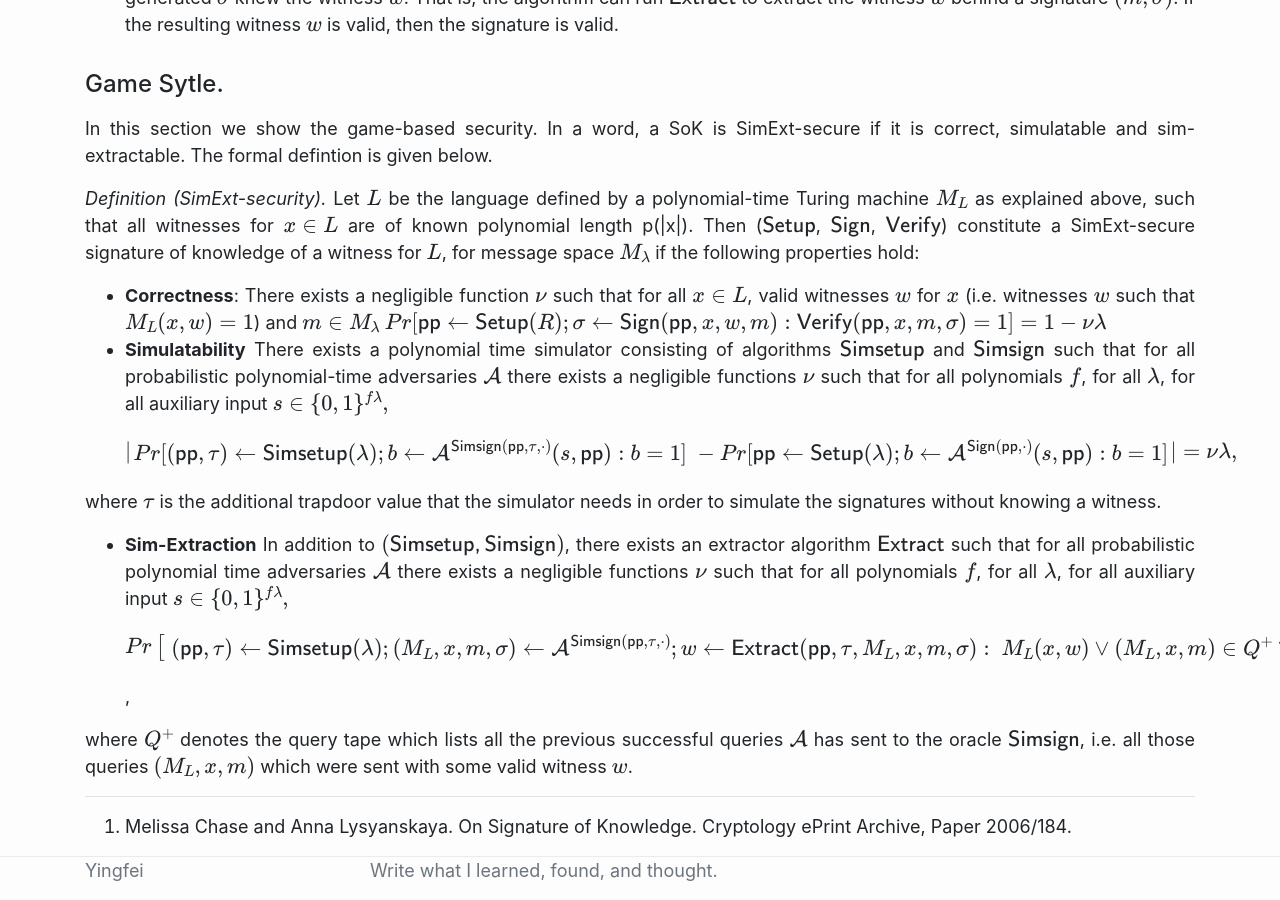
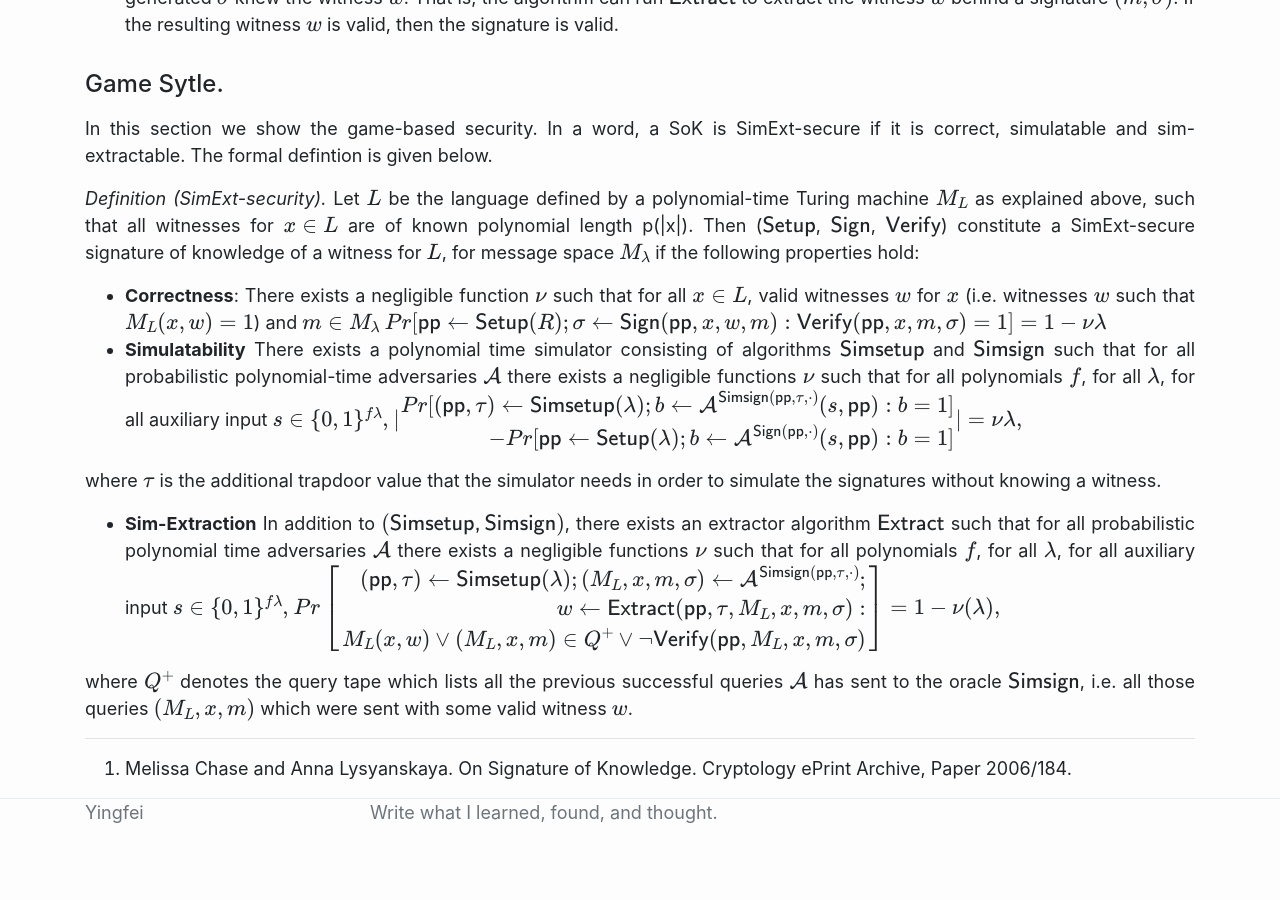
Before and after one commit to YanYingfei/yanyingfei.github.io, a Jekyll site: the page built from _posts/2023-11-07-Signature-of-Knowledge.md, in a window 1280 px wide and 900 px high, scrolled down 1834 px. Built offline with Jekyll 4.4.1, drawn with Linux system fonts in a browser that asks for light colours; formulas are drawn with MathJax 3; after the commit the page ends 2676 px from its top, so only the background shows below that.

Commit message:
Update 2023-11-07-Signature-of-Knowledge.md

```diff
--- a/_posts/2023-11-07-Signature-of-Knowledge.md
+++ b/_posts/2023-11-07-Signature-of-Knowledge.md
@@ -60,13 +60,13 @@ for $L$, for message space $\{ M_\lambda \}$ if the following properties hold:
 - **Correctness**: There exists a negligible function $\nu$ such that for all $x \in L$, valid witnesses $w$ for $x$ (i.e. witnesses $w$ such that $M_L(x,w) =1$) and $m \in M_\lambda$
 $\begin{equation} Pr[\mathsf{pp} \gets \mathsf{Setup}(R); \sigma \gets \mathsf{Sign}(\mathsf{pp},x, w, m):  \mathsf{Verify}(\mathsf{pp}, x, m, \sigma) = 1] = 1 - \nu{\lambda} \end{equation}$
 - **Simulatability** There exists a polynomial time simulator consisting of algorithms $\mathsf{Simsetup}$ and $\mathsf{Simsign}$ such that for all probabilistic polynomial-time adversaries $\mathcal{A}$ there exists a negligible functions $\nu$ such that for all polynomials $f$, for all $\lambda$, for all auxiliary input $$s \in \{0,1\}^{f{\lambda}},$$
-\begin{equation} | \begin{aligned} Pr[(\mathsf{pp},\tau) \gets \mathsf{Simsetup}(\lambda); b\gets \mathcal{A}^{\mathsf{Simsign}(\mathsf{pp}, \tau,\cdot)}(s,\mathsf{pp}): b=1] \\ - Pr[\mathsf{pp} \gets \mathsf{Setup}(\lambda); b\gets \mathcal{A}^{\mathsf{Sign}(\mathsf{pp}, \cdot)}(s,\mathsf{pp}): b=1]\end{aligned} |= \nu{\lambda}, \end{equation}
+$$\begin{equation} | \begin{aligned} Pr[(\mathsf{pp},\tau) \gets \mathsf{Simsetup}(\lambda); b\gets \mathcal{A}^{\mathsf{Simsign}(\mathsf{pp}, \tau,\cdot)}(s,\mathsf{pp}): b=1] \\ - Pr[\mathsf{pp} \gets \mathsf{Setup}(\lambda); b\gets \mathcal{A}^{\mathsf{Sign}(\mathsf{pp}, \cdot)}(s,\mathsf{pp}): b=1]\end{aligned} |= \nu{\lambda}, \end{equation}$$
 
 where $\tau$ is the additional trapdoor value that the simulator needs in order to simulate the signatures without knowing a witness.
 - **Sim-Extraction** In addition to $(\mathsf{Simsetup, Simsign})$, there exists an extractor algorithm $\mathsf{Extract}$ such that for all probabilistic polynomial time adversaries $\mathcal{A}$ there exists a negligible functions $\nu$ such that for all polynomials $f$,  for all $\lambda$, for all auxiliary input $$s \in \{0,1\}^{f{\lambda}},$$
-\begin{equation} Pr\left[\begin{aligned} (\mathsf{pp},\tau) \gets \mathsf{Simsetup}(\lambda); (M_L,x,m,\sigma) \gets \mathcal{A}^{\mathsf{Simsign}(\mathsf{pp}, \tau,\cdot)}; \\
+$$\begin{equation} Pr\left[\begin{aligned} (\mathsf{pp},\tau) \gets \mathsf{Simsetup}(\lambda); (M_L,x,m,\sigma) \gets \mathcal{A}^{\mathsf{Simsign}(\mathsf{pp}, \tau,\cdot)}; \\
 w \gets \mathsf{Extract}(\mathsf{pp}, \tau, M_L, x, m, \sigma):\\ M_L(x,w) \vee (M_L, x, m) \in Q^{+} \vee \lnot \mathsf{Verify}(\mathsf{pp},M_L, x, m, \sigma)
-\end{aligned} \right] = 1 - \nu(\lambda) \end{equation},
+\end{aligned} \right] = 1 - \nu(\lambda) \end{equation},$$
 
 where $Q^+$ denotes the query tape which lists all the previous successful queries $\mathcal{A}$ has sent to the oracle $\mathsf{Simsign}$, i.e. all those queries $(M_L, x, m)$ which were sent with some valid witness $w$.
 
```
